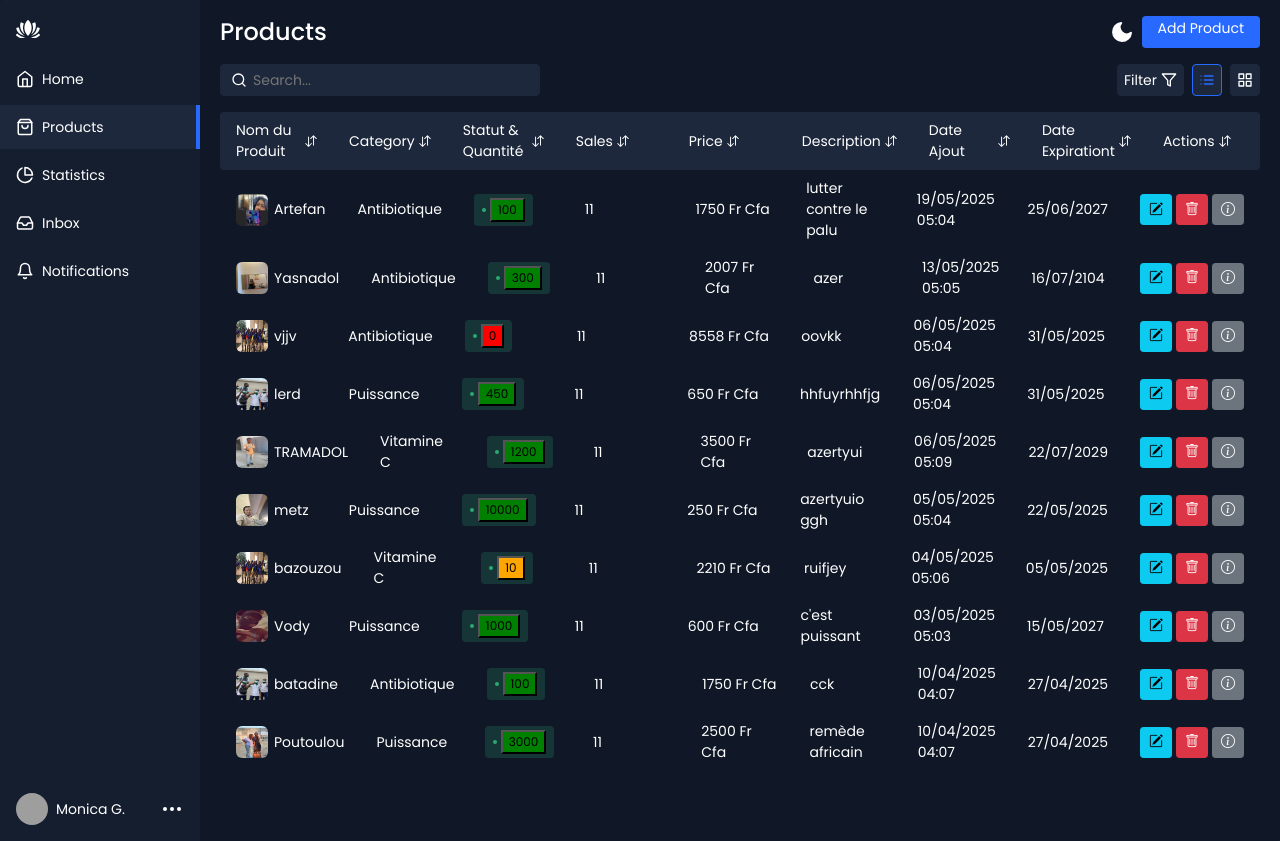
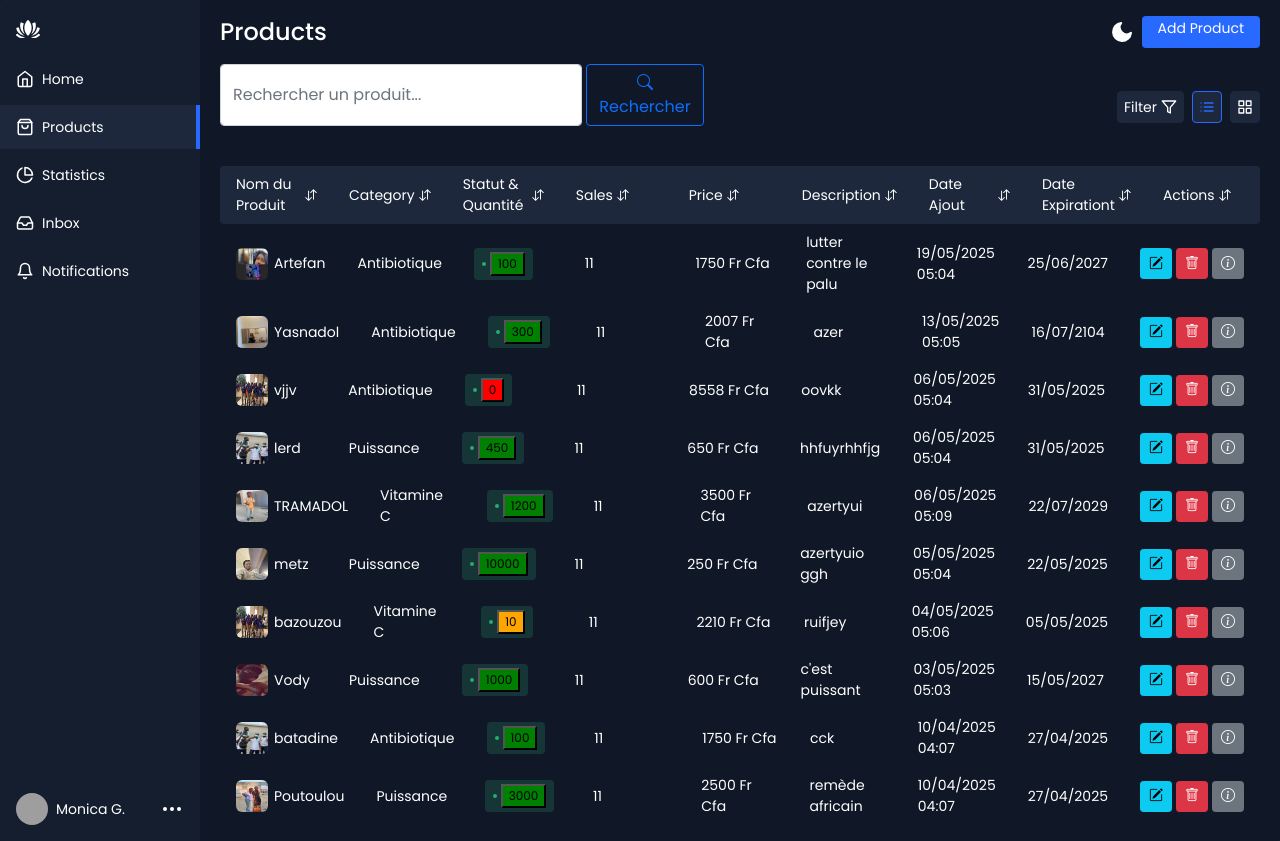
Before and after one commit to evans2k25/Gestion-pharma, a Django app: page / in a window 1280 px wide. Run offline with Django 5.2, Linux system fonts and the light colour scheme; data comes from the database, SQL or seed files in the repository; some libraries are stand-ins or nearby versions; grey boxes are pictures that could not be loaded.

Commit message:
updat 19/05-18:32

```diff
--- a/Produits/templates/home.html
+++ b/Produits/templates/home.html
@@ -14,6 +14,7 @@
 
 </head>
 <body>
+
 <style>
 
    .boutton{
@@ -103,13 +104,33 @@
           <path d="M21 12.79A9 9 0 1111.21 3 7 7 0 0021 12.79z"></path>
         </svg>
       </button>
-      <a class="app-content-headerButton btn btn-primary" href="{% url 'ajout' %}">Add Product</a>
+      <a class="app-content-headerButton btn btn-primary" href="{% url 'ajout' %}"><i class="bi bi-add"></i>Add Product</a>
 
 
 
     </div>
     <div class="app-content-actions">
-      <input class="search-bar" placeholder="Search..." type="text">
+      <form id="search-form" class="mb-4 d-flex" role="search" method="get" action="{% url 'produit_search_results' %}">
+        <input type="text" name="q" id="search-input" class="form-control me-1" placeholder="Rechercher un produit...">
+        <button class="btn btn-outline-primary" type="submit"><i class="bi bi-search"></i> Rechercher</button>
+    </form>
+
+    <!-- Bootstrap Modal pour afficher le résultat -->
+    <div class="modal fade" id="searchModal" tabindex="-1" aria-labelledby="searchModalLabel" aria-hidden="true">
+      <div class="modal-dialog modal-lg">
+        <div class="modal-content">
+          <div class="modal-header">
+            <h5 class="modal-title" id="searchModalLabel">Résultats de la recherche</h5>
+            <button type="button" class="btn-close" data-bs-dismiss="modal" aria-label="Fermer"></button>
+          </div>
+          <div class="modal-body" id="search-modal-body">
+            <!-- Les résultats de la recherche AJAX apparaîtront ici -->
+          </div>
+        </div>
+      </div>
+    </div>
+
+
       <div class="app-content-actions-wrapper">
         <div class="filter-button-wrapper">
           <button class="action-button filter jsFilter"><span>Filter</span><svg xmlns="http://www.w3.org/2000/svg" width="16" height="16" viewBox="0 0 24 24" fill="none" stroke="currentColor" stroke-width="2" stroke-linecap="round" stroke-linejoin="round" class="feather feather-filter"><polygon points="22 3 2 3 10 12.46 10 19 14 21 14 12.46 22 3"/></svg></button>
@@ -246,6 +267,21 @@
 <!-- partial -->
   <script  src="static/script.js"></script>
   <script src="static/bootstrap.min.js"></script>
+  <script>
+    document.getElementById('search-form').addEventListener('submit', function(e) {
+        e.preventDefault();
+        const input = document.getElementById('search-input');
+        fetch("{% url 'produit_search_results' %}?q=" + encodeURIComponent(input.value), {
+            headers: {'X-Requested-With': 'XMLHttpRequest'}
+        })
+        .then(response => response.json())
+        .then(data => {
+            document.getElementById('search-modal-body').innerHTML = data.html;
+            let modal = new bootstrap.Modal(document.getElementById('searchModal'));
+            modal.show();
+        });
+    });
+    </script>
 
 
 </body>
--- a/Produits/templates/produit_detail.html
+++ b/Produits/templates/produit_detail.html
@@ -71,7 +71,7 @@
                 </div>
 
                 <div class="mt-3 d-flex justify-content-between">
-                    <a href="{% url 'produit_modifier' produit.pk %}" class="btn btn-warning me-2">
+                    <a href="{% url 'modifier' produit.pk %}" class="btn btn-warning me-2">
                         Modifier
                     </a>
                     <a href="{% url 'produit_supprimer' produit.pk %}" class="btn btn-danger me-2">
--- a/Produits/urls.py
+++ b/Produits/urls.py
@@ -1,5 +1,5 @@
 from django.urls import path
-from .views import Affichage, AjoutProduitView, UpdateDonneesView,ProduitDetailView
+from .views import Affichage, AjoutProduitView, UpdateDonneesView,ProduitDetailView,ProduitSearchView
 from django.views.generic import DeleteView, UpdateView
 from .models import Produit, Category
 
@@ -37,6 +37,8 @@ urlpatterns = [
 
     path('produit/<int:pk>/', ProduitDetailView.as_view(), name='produit_detail'),
 
+    path("recherche/", ProduitSearchView.as_view(), name="produit_search_results"),
+
 ]
 
 if settings.DEBUG:
--- a/Produits/views.py
+++ b/Produits/views.py
@@ -55,3 +55,32 @@ class ProduitDetailView(DetailView):
     model = Produit
     template_name = 'produit_detail.html'  # à créer
     context_object_name = "produit"
+
+from django.views.generic import ListView
+from django.http import JsonResponse
+from .models import Produit
+
+class ProduitSearchView(ListView):
+    model = Produit
+    context_object_name = "produits"
+    template_name = 'produit_search_results.html'
+
+    def get_queryset(self):
+        queryset = super().get_queryset()
+        q = self.request.GET.get("q")
+        if q:
+            queryset = queryset.filter(name__icontains=q)
+        return queryset
+
+    def render_to_response(self, context, **response_kwargs):
+        if self.request.headers.get('x-requested-with') == 'XMLHttpRequest':
+            # Pour une requête AJAX, retourne le HTML partiel pour la modale
+            html = self.render_to_string(context)
+            return JsonResponse({'html': html})
+        else:
+            # Pour une requête classique GET (fallback)
+            return super().render_to_response(context, **response_kwargs)
+
+    def render_to_string(self, context):
+        from django.template.loader import render_to_string
+        return render_to_string(self.template_name, context, self.request)
```
Also changed, not shown: Produits/templates/produit_search_results.html (added, +11 -0 lines).
